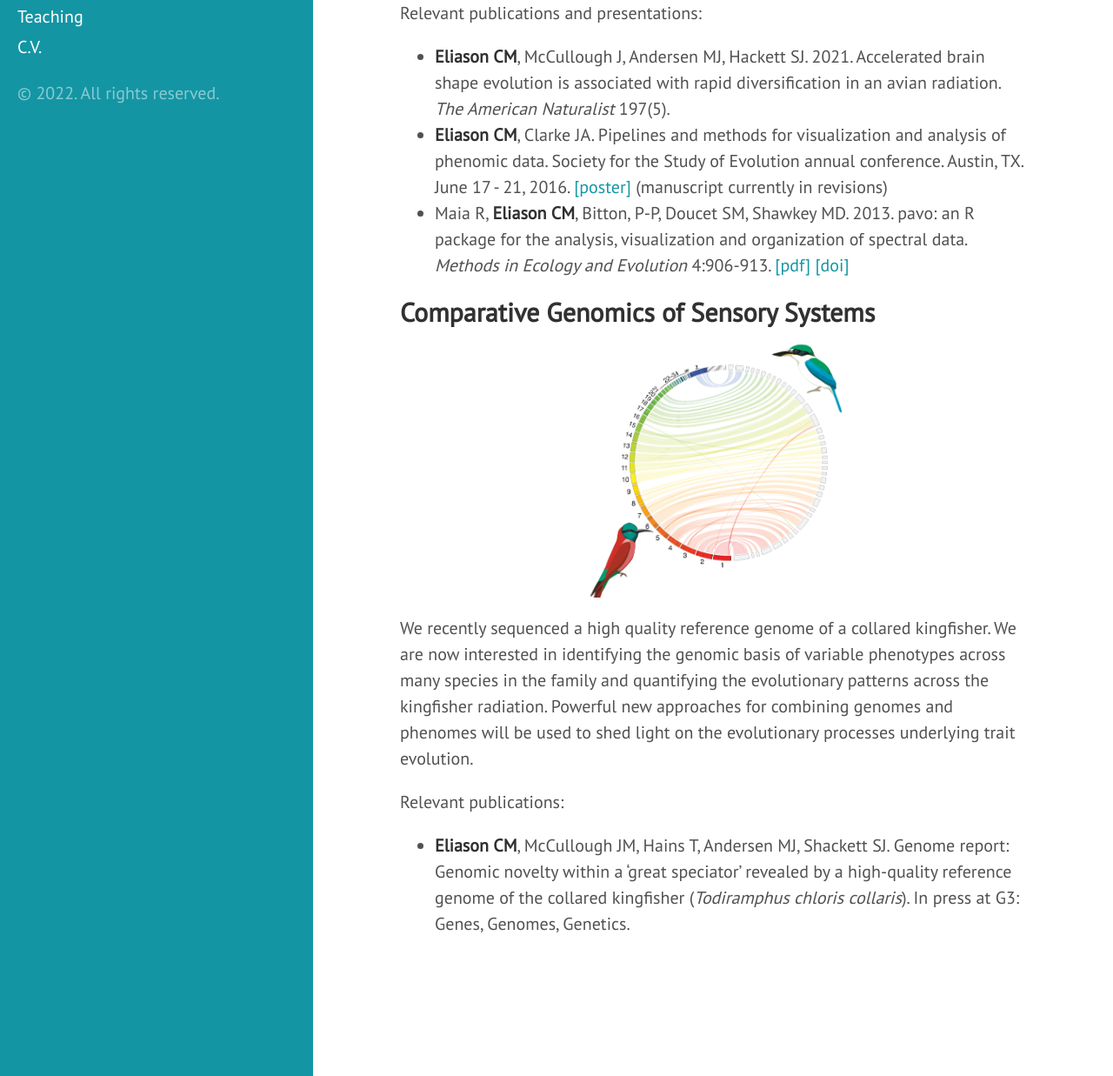
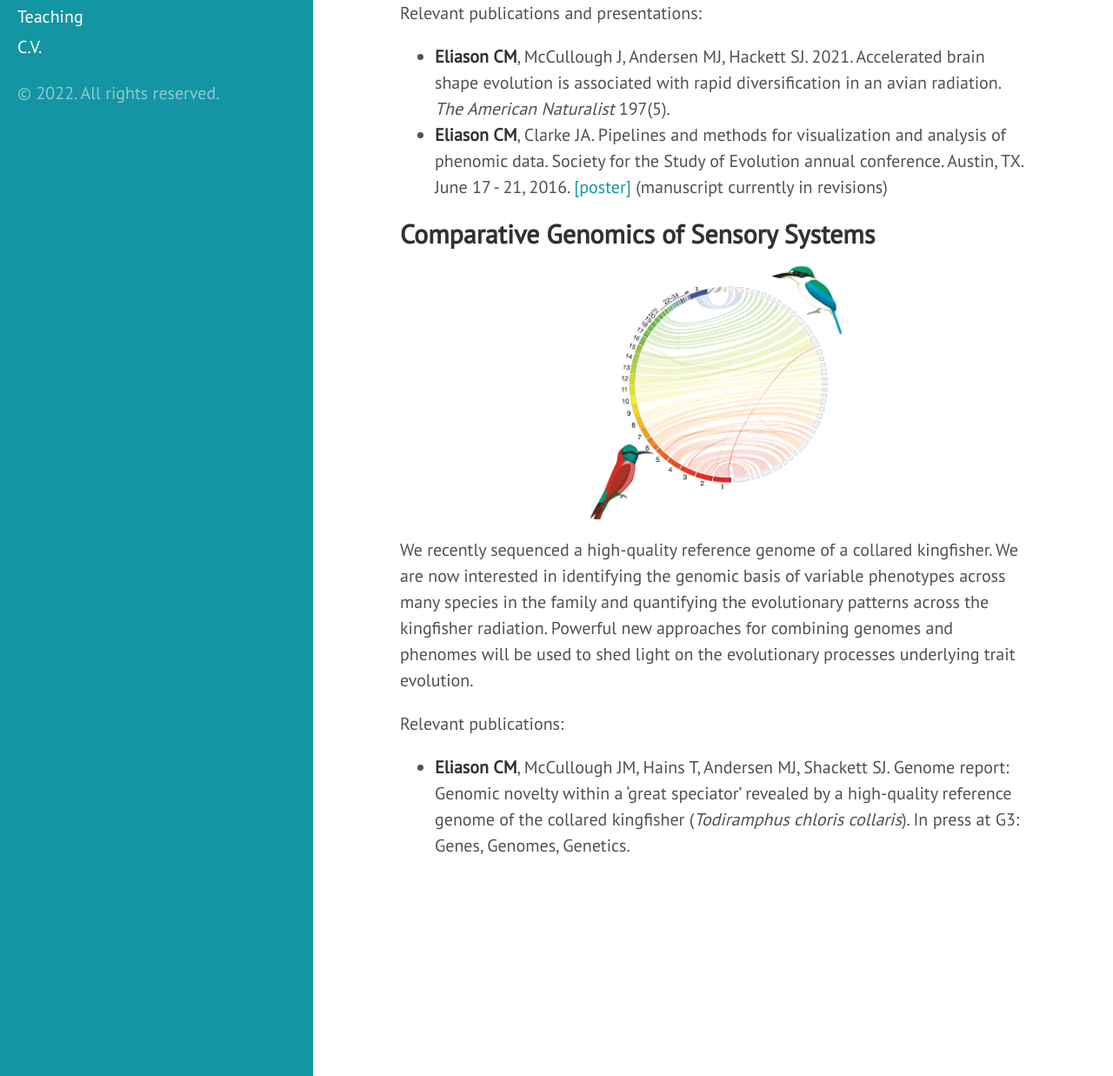
Before and after one commit to celiason/celiason.github.io, a Jekyll site: the page built from 1-research.md, in a window 1280 px wide and 1400 px high, scrolled down 5363 px. Shown: the part 163-1400 px from the top of the window at 87% size. Built offline with Jekyll 4.4.1, drawn with Linux system fonts in a browser that asks for light colours.

Commit message:
Update 1-research.md

```diff
--- a/1-research.md
+++ b/1-research.md
@@ -109,13 +109,12 @@ Relevant publications and presentations:
 
 * __Eliason CM__, McCullough J, Andersen MJ, Hackett SJ. 2021. Accelerated brain shape evolution is associated with rapid diversification in an avian radiation. _The American Naturalist_ 197(5).
 * __Eliason CM__, Clarke JA. Pipelines and methods for visualization and analysis of phenomic data. Society for the Study of Evolution annual conference. Austin, TX. June 17 - 21, 2016. [[poster]](/img/phenome_poster.jpg) (manuscript currently in revisions)
-* Maia R, __Eliason CM__, Bitton, P-P, Doucet SM, Shawkey MD. 2013. pavo: an R package for the analysis, visualization and organization of spectral data. _Methods in Ecology and Evolution_ 4:906-913. [[pdf]]({{url}}/pdfs/pavo.pdf) [[doi]](https://doi.org/10.1111/2041-210X.12069)
 
 ## Comparative Genomics of Sensory Systems
 
 <img src="/img/synteny.png" style="margin: 0 auto" width="300" height="300">
 
-We recently sequenced a high quality reference genome of a collared kingfisher. We are now interested in identifying the genomic basis of variable phenotypes across many species in the family and quantifying the evolutionary patterns across the kingfisher radiation. Powerful new approaches for combining genomes and phenomes will be used to shed light on the evolutionary processes underlying trait evolution.
+We recently sequenced a high-quality reference genome of a collared kingfisher. We are now interested in identifying the genomic basis of variable phenotypes across many species in the family and quantifying the evolutionary patterns across the kingfisher radiation. Powerful new approaches for combining genomes and phenomes will be used to shed light on the evolutionary processes underlying trait evolution.
 
 Relevant publications:
 
```
